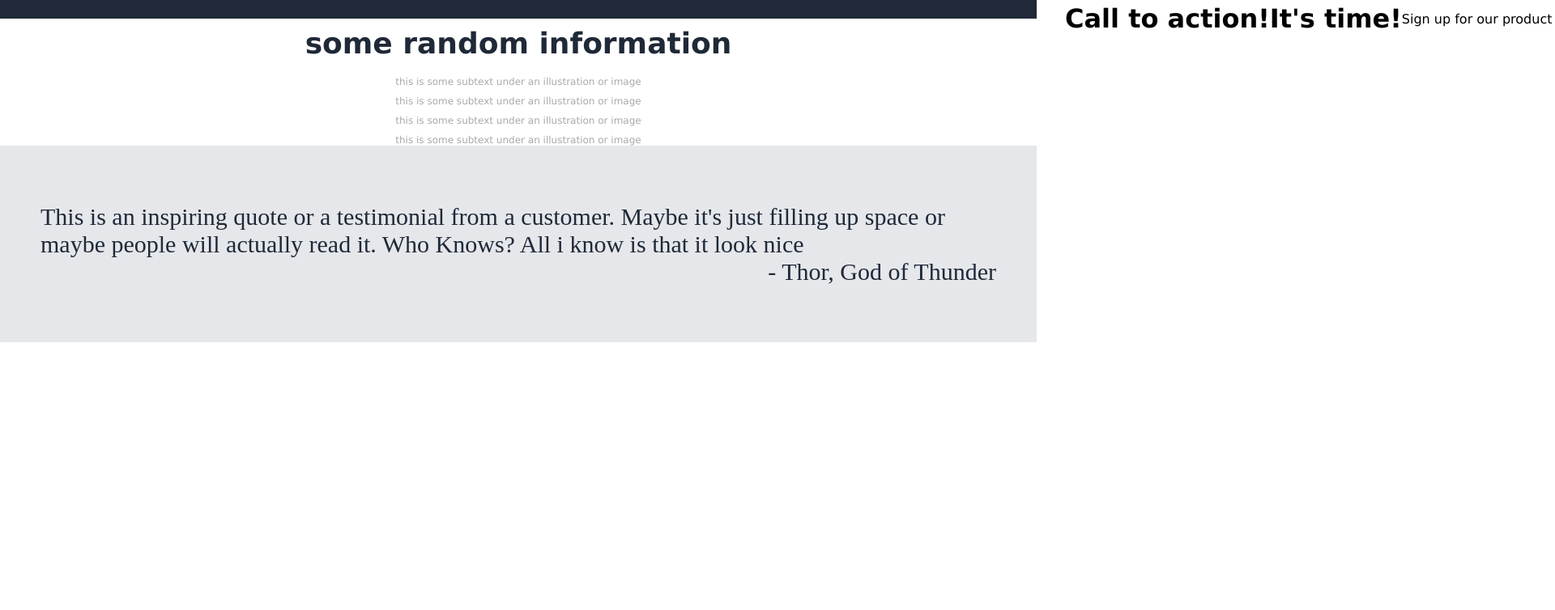
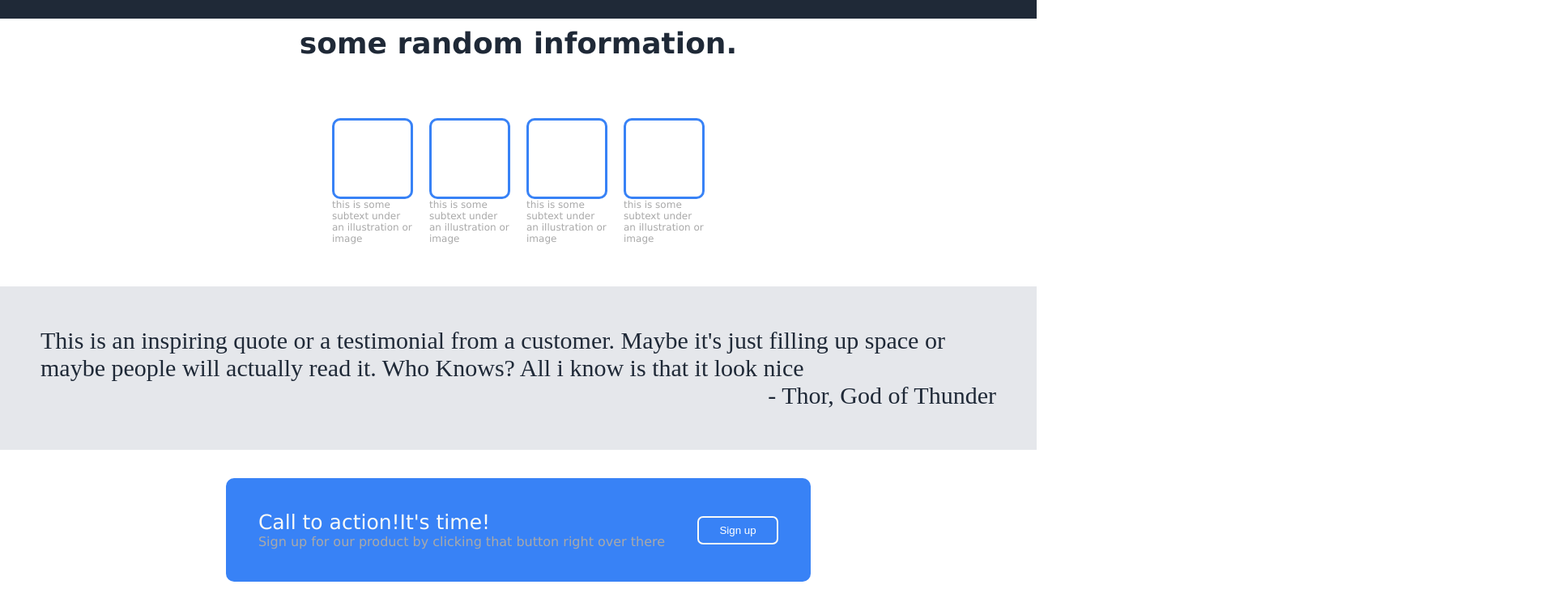
Before and after one commit to ShazaibGit/odin-landing-page, a plain HTML site: page index.html in a window 1280 px wide. Shown: the part 377-1131 px from the top of the page at 81% size, 1920 px wide, since content can reach past the window. Before the commit the page ends 800 px from the top, so only its background shows below. Drawn offline with Linux system fonts and the light colour scheme.

Commit message:
finished project

```diff
--- a/index.html
+++ b/index.html
@@ -19,19 +19,34 @@
             </div>
         </div>
         <div class = "hero">
-
-            <div>This website is awesome</div>
+            <div class = "left">
+                <div class = "heading">This website is awesome</div>
                 <div class ="main-text"> This website has some subtext that goes here under the main title. It's a smaller font and the color is lower contrast.</div>
                 <button> Sign up</button>
+            </div>
             <div class = "image"> this is a placeholder for an image</div>
         </div>
     </div>
     <div class = "upper-mid">
-        <div class ="random"> some random information</div>
+        <div class ="random"> some random information.</div>
+        <div class ="cards-container">
+            <div class ="card1">
+                <div class = "box"></div>
                 <div class = "card">this is some subtext under an illustration or image</div>
+         </div>
+            <div class ="card1">
+                <div class = "box"></div>
                 <div class = "card">this is some subtext under an illustration or image</div>
+        </div>
+            <div class ="card1">
+                <div class = "box"></div>
                 <div class = "card">this is some subtext under an illustration or image</div>
+        </div>
+            <div class ="card1">
+                <div class = "box"></div>
                 <div class = "card">this is some subtext under an illustration or image</div>
+        </div>
+         </div>
 
     </div>
     <div class = "bot-mid">
@@ -40,9 +55,13 @@
         <div class = "thor"> - Thor, God of Thunder</div>
     </div>
     <div class = "footer">
-        <h1> Call to action!It's time!</h1>
-        <p> Sign up for our product by clicking that button right over there</p>
-        <button> Sign up</button>
+        <div class= "container">
+            <div class="left1">
+                <div class = "bottom-slogan">Call to action!It's time!</div>
+                <div>Sign up for our product by clicking that button right over there</div>
+            </div>
+            <button class = "button2"> Sign up</button>
+         </div>
     </div>
 
 </body>
--- a/style.css
+++ b/style.css
@@ -10,7 +10,6 @@ body{
     display: flex;
     flex-direction: column;
     height: 100vh;
-    flex-wrap: wrap;
 
 
 
@@ -28,7 +27,7 @@ body{
     padding-top: 10px;
     padding-bottom:40px;
     flex-shrink: 0;
-
+    flex-wrap: wrap;
 
 
 }
@@ -193,9 +192,10 @@ button{
     align-items: center;
     background-color: #3882f6;
     border: none;
-    color: #f9faf8;
+    color:#A9A9A9;
     padding: 40px;
     gap: 40px;
+    border-radius: 10px;
 
 
 
@@ -205,4 +205,10 @@ button{
 .button2{
     border: 2px solid #f9faf8;
 
+
 }
+
+.bottom-slogan{
+    font-size: 25px;
+    color: #f9faf8;
+}
```
Lines whose indentation alone changed are shown as unchanged.
